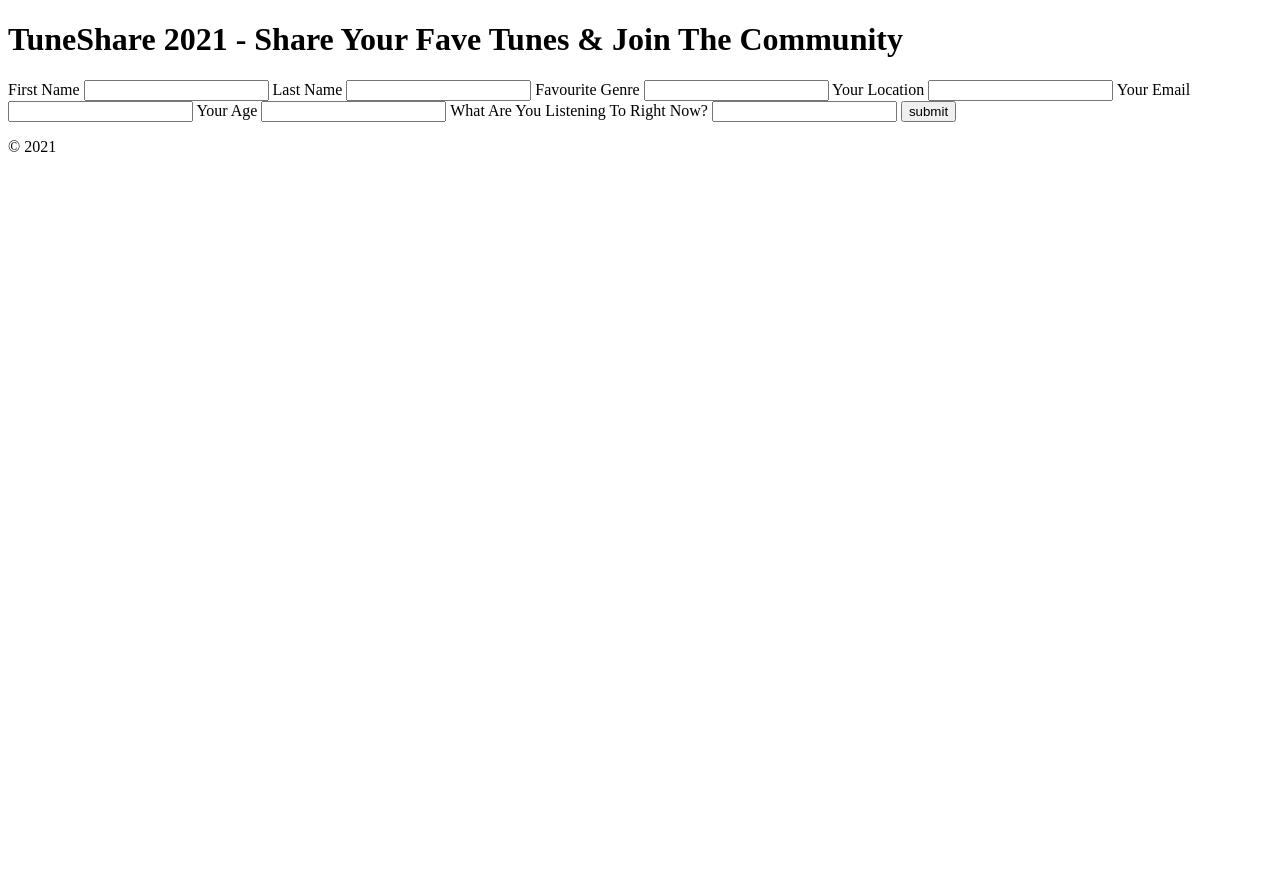
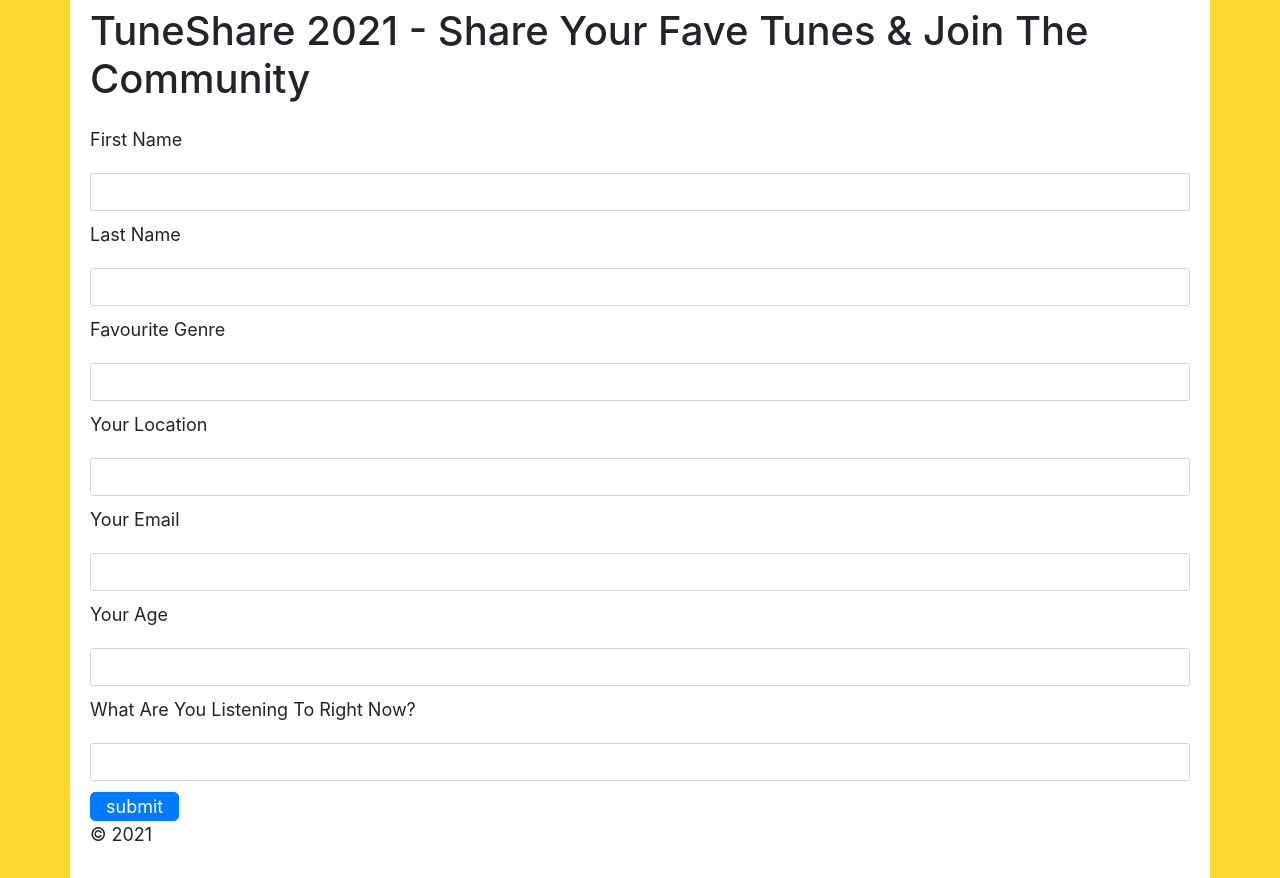
Before and after one commit to JessicaGilfillan/tuneshare_winter2021, a PHP site: page / in a window 1280 px wide. Before the commit the page ends 152 px from the top, so only its background shows below. Run offline with PHP 8.4, Linux system fonts and the light colour scheme.

Commit message:
added delete functionality, css styles, error page, global header and footer

```diff
--- /dev/null
+++ b/footer.php
@@ -0,0 +1,6 @@
+   <footer>
+        <p> &copy; <?php echo getdate()['year']; ?> </p>
+    </footer>
+    </div><!-- close .container-->
+</body>
+</html>
--- /dev/null
+++ b/header.php
@@ -0,0 +1,32 @@
+<!DOCTYPE html>
+<html lang="en">
+<head>
+    <meta charset="UTF-8">
+    <meta http-equiv="X-UA-Compatible" content="IE=edge">
+    <meta name="viewport" content="width=device-width, initial-scale=1.0">
+    <title>TuneShare 2021</title>
+    <link rel="stylesheet" href="https://stackpath.bootstrapcdn.com/bootstrap/4.5.2/css/bootstrap.min.css" integrity="sha384-JcKb8q3iqJ61gNV9KGb8thSsNjpSL0n8PARn9HuZOnIxN0hoP+VmmDGMN5t9UJ0Z" crossorigin="anonymous">
+    <link rel="stylesheet" href="main.css">
+</head>
+<body>
+    <div class="container">
+    <!-- added bootstrap navbar https://getbootstrap.com/docs/5.0/components/navbar/ -->
+    <nav class="navbar navbar-expand-lg navbar-dark bg-dark">
+            <button class="navbar-toggler" type="button" data-toggle="collapse" data-target="#navbarSupportedContent" aria-controls="navbarSupportedContent" aria-expanded="false" aria-label="Toggle navigation">
+                <span class="navbar-toggler-icon"></span>
+            </button>
+
+            <div class="collapse navbar-collapse" id="navbarSupportedContent">
+                <ul class="navbar-nav mr-auto">
+                    <li class="nav-item active">
+                        <a class="nav-link" href="index.php"> Add Tunes <span class="sr-only">(current)</span></a>
+                    </li>
+                    <li class="nav-item">
+                        <a class="nav-link" href="view.php">View Tunes</a>
+                    </li>
+                </ul>
+            </div>
+        </nav>
+    <header>
+        <h1> TuneShare 2021 - Share Your Fave Tunes & Join The Community</h1>
+    </header>
--- a/index.php
+++ b/index.php
@@ -1,37 +1,35 @@
-<!DOCTYPE html>
-<html lang="en">
-<head>
-    <meta charset="UTF-8">
-    <meta http-equiv="X-UA-Compatible" content="IE=edge">
-    <meta name="viewport" content="width=device-width, initial-scale=1.0">
-    <title>TuneShare 2021</title>
-</head>
-<body>
-    <header>
-        <h1> TuneShare 2021 - Share Your Fave Tunes & Join The Community</h1>
-    </header>
+<?php require('header.php'); ?>
     <main>
         <form action="process.php" method="post">
+            <div class="form-group">
                 <label for="fname"> First Name </label>
-            <input type="text" name="fname" id="fname">
+                <input type="text" name="fname" id="fname" class="form-control">
+            </div>
+            <div class="form-group">
                 <label for="lname"> Last Name </label>
-            <input type="text" name="lname" id="lname">
+             <input type="text" name="lname" id="lname" class="form-control">
+            </div>
+            <div class="form-group">
                 <label for="genre"> Favourite Genre </label>
-            <input type="text" name="genre" id="genre">
+                <input type="text" name="genre" id="genre" class="form-control">
+            </div>
+            <div class="form-group">
                 <label for="location"> Your Location </label>
-            <input type="text" name="location" id="location">
+                <input type="text" name="location" id="location" class="form-control">
+            </div>
+            <div class="form-group">
              <label for="email"> Your Email </label>
-            <input type="email" name="email" id="email">
+             <input type="email" name="email" id="email" class="form-control">
+            </div>
+            <div class="form-group">
                 <label for="age"> Your Age </label>
-            <input type="number" name="age" id="age">
+                <input type="number" name="age" id="age"class="form-control">
+            </div>
+            <div class="form-group">
                 <label for="favsong"> What Are You Listening To Right Now?  </label>
-            <input type="text" name="favsong" id="favsong">
-            <input type="submit" value="submit" name="submit">
+                <input type="text" name="favsong" id="favsong" class="form-control">
+            </div>
+            <input type="submit" value="submit" name="submit" class="btn btn-primary">
         </form>
     </main>
-    <footer>
-        <p> &copy; <?php echo getdate()['year']; ?> </p>
-    </footer>
-
-</body>
-</html>
+    <?php require('footer.php'); ?>
--- /dev/null
+++ b/main.css
@@ -0,0 +1,50 @@
+html {
+    font-size: 10px;
+    height: 100%;
+   }
+
+   body {
+       font-size: 1.8rem;
+       box-sizing: border-box;
+       height: 100%;
+       display: flex;
+       justify-content: center;
+       align-items: center;
+       background-color: #FDD835;
+   }
+
+   .container {
+       background-color: #fff;
+       padding: 2rem;
+   }
+
+   h1 {
+       padding: 1.8rem 0;
+       font-size: 4rem;
+   }
+
+   /*form styles */
+
+   .form-control {
+       font-size: 1.8rem;
+       padding: 1.8rem 1rem;
+       margin-top: 1.5rem;
+   }
+
+   ::placeholder,
+   input[type="submit"] {
+       font-size: 1.8rem;
+       padding-left: 1rem;
+   }
+
+   input[type="submit"] {
+       padding: 0 1.5rem;
+       border-radius: 0.5rem;
+   }
+
+   /*table styles */
+
+   table .btn,
+   .btn {
+       font-size: 1.8rem;
+   }
```
Also changed, not shown: delete.php (added, +30 -0 lines), error.php (added, +11 -0 lines), process.php (+2 -17 lines), view.php (+4 -19 lines). Lines whose indentation alone changed are shown as unchanged.
